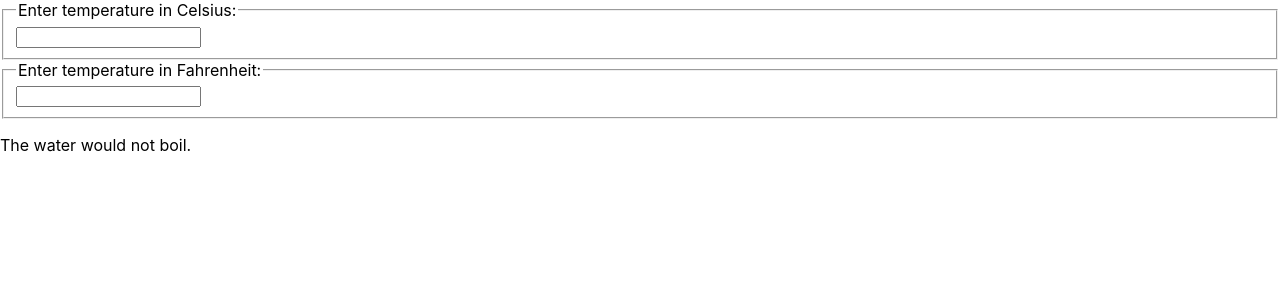
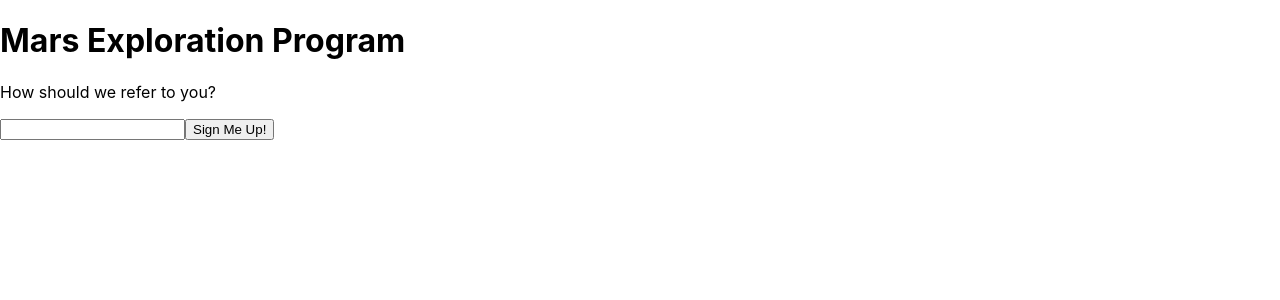
Before and after one commit to cwy007/react_example, a React (Create React App) app: page / in a window 1280 px wide. Shown: the top 300 px of the page. Built offline with nearby package versions, Linux system fonts and the light colour scheme.

Commit message:
组合 vs 继承

```diff
--- a/src/index.js
+++ b/src/index.js
@@ -1,102 +1,109 @@
 import React from 'react';
 import ReactDOM from 'react-dom';
 import './index.css';
+import './split_panel.css';
 import * as serviceWorker from './serviceWorker';
 
-function BoilingVerdict(props) {
-  if (props.celsius >= 100) {
-    return <p>The water would boil.</p>;
-  }
-  return <p>The water would not boil.</p>;
+function FancyBorder(props) {
+  return (
+    <div className={'FancyBorder FancyBorder-' + props.color}>
+      {props.children}
+    </div>
+  );
 }
 
-class Calculator extends React.Component {
+function WelcomeDialog() {
+  return (
+    <FancyBorder color="blue">
+      <h1 className="Dialog-title">
+        Welcome
+      </h1>
+      <p className="Dialog-message">
+        Thank you for visiting our spacecraft!
+      </p>
+    </FancyBorder>
+  );
+}
+
+function Contacts() {
+  return <div className="Contacts" />;
+}
+
+function Chat() {
+  return <div className="Chat" />;
+}
+
+function SplitPane(props) {
+  return (
+    <div className="SplitPane">
+      <div className="SplitPane-left">
+        {props.left}
+      </div>
+      <div className="SplitPane-right">
+        {props.right}
+      </div>
+    </div>
+  );
+}
+
+function App() {
+  return (
+    <SplitPane
+      left={
+        <Contacts />
+      }
+      right={
+        <Chat />
+      } />
+  );
+}
+
+function Dialog(props) {
+  return (
+    <FancyBorder color="blue">
+      <h1 className="Dialog-title">
+        {props.title}
+      </h1>
+      <p className="Dialog-message">
+        {props.message}
+      </p>
+      {props.children}
+    </FancyBorder>
+  );
+}
+
+class SignUpDialog extends React.Component {
   constructor(props) {
     super(props);
-    this.handleCelsiusChange = this.handleCelsiusChange.bind(this);
-    this.handleFahrenheitChange = this.handleFahrenheitChange.bind(this);
-    this.state = { temperature: '', scale: 'c' };
-  }
-
-  handleCelsiusChange(temperature) {
-    this.setState({ scale: 'c', temperature });
-  }
-
-  handleFahrenheitChange(temperature) {
-    this.setState({ scale: 'f', temperature });
+    this.handleChange = this.handleChange.bind(this);
+    this.handleSignUp = this.handleSignUp.bind(this);
+    this.state = { login: '' };
   }
 
   render() {
-    const scale = this.state.scale;
-    const temperature = this.state.temperature;
-    const celsius = scale === 'f' ? tryConvert(temperature, toCelsius) : temperature;
-    const fahrenheit = scale === 'c' ? tryConvert(temperature, toFahrenheit) : temperature;
+    return (
+      <Dialog title="Mars Exploration Program"
+        message="How should we refer to you?">
+        <input value={this.state.login}
+          onChange={this.handleChange} />
+        <button onClick={this.handleSignUp}>
+          Sign Me Up!
+        </button>
+      </Dialog>
+    );
+  }
 
-    return (
-      <div>
-        <TemperatureInput
-          scale="c"
-          temperature={celsius}
-          onTemperatureChange={this.handleCelsiusChange} />
-        <TemperatureInput
-          scale="f"
-          temperature={fahrenheit}
-          onTemperatureChange={this.handleFahrenheitChange} />
-        <BoilingVerdict
-          celsius={parseFloat(celsius)} />
-      </div>
-    );
+  handleChange(e) {
+    this.setState({ login: e.target.value });
+  }
+
+  handleSignUp() {
+    alert(`Welcome aboard, ${this.state.login}!`);
   }
 }
 
-const scaleNames = {
-  c: 'Celsius',
-  f: 'Fahrenheit'
-};
-
-class TemperatureInput extends React.Component {
-  constructor(props) {
-    super(props);
-    this.handleChange = this.handleChange.bind(this);
-  }
-
-  handleChange(e) {
-    this.props.onTemperatureChange(e.target.value);
-  }
-
-  render() {
-    const temperature = this.props.temperature;
-    const scale = this.props.scale;
-    return (
-      <fieldset>
-        <legend>Enter temperature in {scaleNames[scale]}:</legend>
-        <input value={temperature}
-          onChange={this.handleChange} />
-      </fieldset>
-    );
-  }
-}
-
-function toCelsius(fahrenheit) {
-  return (fahrenheit - 32) * 5 / 9;
-}
-
-function toFahrenheit(celsius) {
-  return (celsius * 9 / 5) + 32;
-}
-
-function tryConvert(temperature, convert) {
-  const input = parseFloat(temperature);
-  if (Number.isNaN(input)) {
-    return '';
-  }
-  const output = convert(input);
-  const rounded = Math.round(output * 1000) / 1000;
-  return rounded.toString();
-}
-
 ReactDOM.render(
-  <Calculator />,
+  <SignUpDialog />,
   document.getElementById('root')
 );
 
--- /dev/null
+++ b/src/split_panel.css
@@ -0,0 +1,35 @@
+html,
+body,
+#root {
+  width: 100%;
+  height: 100%;
+}
+
+.SplitPane {
+  width: 100%;
+  height: 100%;
+}
+
+.SplitPane-left {
+  float: left;
+  width: 30%;
+  height: 100%;
+}
+
+.SplitPane-right {
+  float: left;
+  width: 70%;
+  height: 100%;
+}
+
+.Contacts {
+  width: 100%;
+  height: 100%;
+  background: lightblue;
+}
+
+.Chat {
+  width: 100%;
+  height: 100%;
+  background: pink;
+}
```
Also changed, not shown: 1 other file (tests, documents, lock files or other folders).
